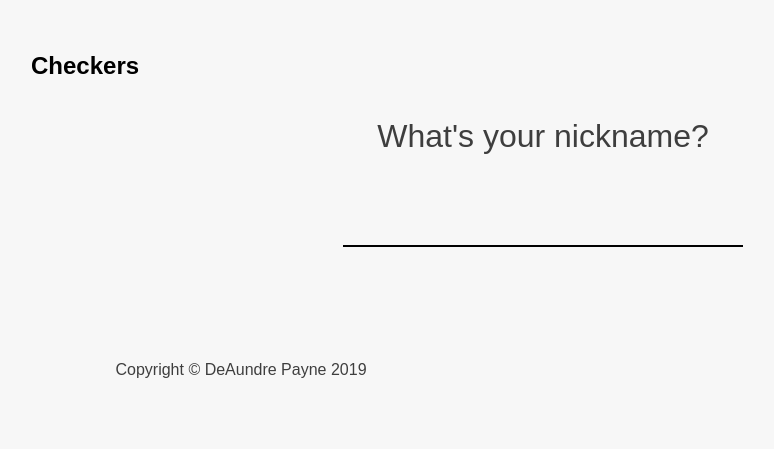
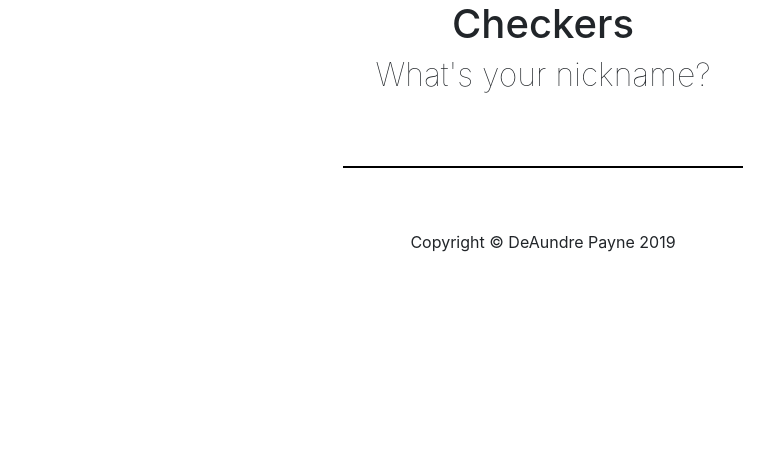
Before and after one commit to dandre3000/checkers.io, a website with bundled scripts: page client/index.html in a window 1280 px wide. Shown: the whole page, without its empty margins (97-871 px from the left). Built offline with nearby package versions, Linux system fonts and the light colour scheme; files whose address does not match are found by name.

Commit message:
bootstrap

```diff
--- a/client/index.html
+++ b/client/index.html
@@ -4,21 +4,20 @@
 		<meta charset='utf-8'>
 		<meta name='viewport' content='width=device-width, initial-scale=1.0'>
 		<title>DeAundre Payne Portfolio</title>
-		<link href='../css/style.css' rel='stylesheet' type='text/css'>
+		<link rel="stylesheet" href="https://stackpath.bootstrapcdn.com/bootstrap/4.3.1/css/bootstrap.min.css" integrity="sha384-ggOyR0iXCbMQv3Xipma34MD+dH/1fQ784/j6cY/iJTQUOhcWr7x9JvoRxT2MZw1T" crossorigin="anonymous">
+		<!--<link href='../css/style.css' rel='stylesheet' type='text/css'>-->
 		<link href='../css/chat.css' rel='stylesheet' type='text/css'>
-
 	</head>
 	<body>
-		<main>
-			<section>
-				<div class="side-content-sm"></div>
-				<div class="main-content-lg">
-					<h1>Checkers</h1>
-					<div class="content-body">
+		<header>
+			<h1 class='text-center'>Checkers</h1>
+		</header>
+		<main class='container'>
 			<ul class="pages">
 				<li class="chat page">
 					<h3 class='username'></h3>
 					<div id='game'>
+						<div class='w-50 p-3 mx-auto'>
 							<select id='format'>
 								<option>American</option>
 								<option>South African</option>
@@ -26,32 +25,22 @@
 							<button class='join-match' placeholder="Join Match"/>Join Match</button>
 							<button class='leave-match' placeholder="Leave Match"/>Leave Match</button>
 						</div>
-								<div class="chatArea">
+					</div>
 					<ul class="messages"></ul>
-								</div>
-								<input class="inputMessage" placeholder="Type here..." maxlength="140" />
+					<input class="inputMessage" placeholder="Type here..." maxlength="140"/>
 				</li>
 				<li class="login page">
 					<div class="form">
 						<h3 class="title">What's your nickname?</h3>
-									<input class="usernameInput" type="text" maxlength="14" />
+						<input class="usernameInput" type="text" maxlength="14"/>
 					</div>
 				</li>
 			</ul>
-					</div>
-				</div>
-				<div class="side-content-sm"></div>
-			</section>
+		</main>
 		<footer>
-				<div class="side-content"></div>
-				<div class="main-content">
-					<div class="content-body">
-						<p>Copyright &copy; DeAundre Payne 2019</p>
-					</div>
-				</div>
-				<div class="side-content"></div>
+			<br>
+			<p class='text-center'>Copyright &copy; DeAundre Payne 2019</p>
 		</footer>
-		</main>
 		<script src='../js/jquery-3.4.1.min.js'></script>
 		<script src="/socket.io/socket.io.js"></script>
 		<script type="module" src="src/main.js"></script>
--- a/client/modules/chat-client.js
+++ b/client/modules/chat-client.js
@@ -4,8 +4,7 @@
  * usernames are colored
  * login page
  *
- * todo:
- * logging out
+ * todo: separate login from chat
  */
 
 import {log} from './log.js';
```
Lines whose indentation alone changed are shown as unchanged.
